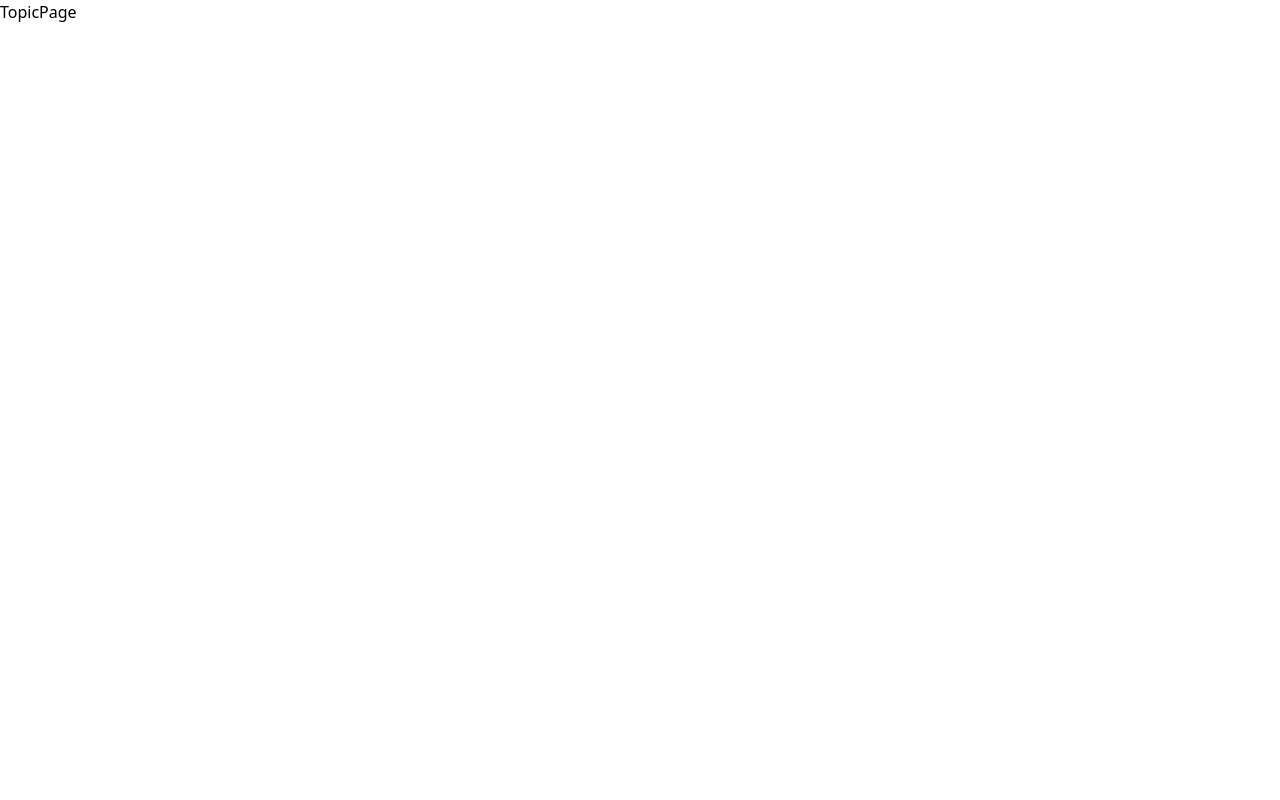
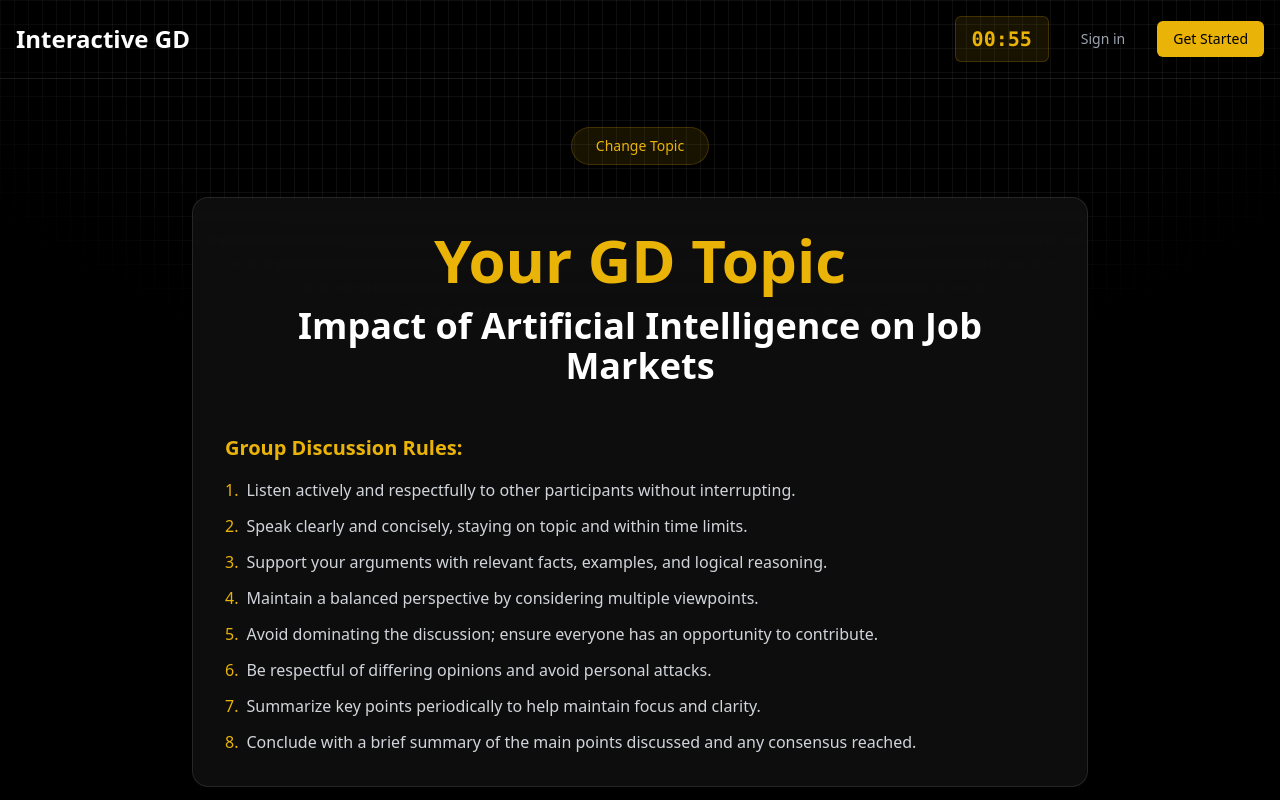
Before and after one commit to Vijaykv5/Intereractive-GD, a React (Vite) app in the folder frontend/: page /topic in a window 1280 px wide. Shown: the top 800 px of the page. Built offline with nearby package versions, Linux system fonts and the light colour scheme.

Commit message:
feat : Added Topic Page

```diff
--- a/frontend/src/components/Topic/TopicPage.tsx
+++ b/frontend/src/components/Topic/TopicPage.tsx
@@ -1,9 +1,228 @@
-import React from 'react'
+import { useState, useEffect } from "react";
+import { useNavigate } from "react-router-dom";
+
+const topics = [
+  "Impact of Artificial Intelligence on Job Markets",
+  "Cryptocurrencies: Future of Finance or Bubble?",
+  "Role of Social Media in Shaping Public Opinion",
+  "The Rise of Electric Vehicles: Opportunities and Challenges",
+  "Sustainability in Fashion: Necessity or Trend?",
+  "The Influence of ChatGPT on Education and Learning",
+  "Work from Home vs. Office: The Future of Work",
+  "Data Privacy in the Age of Surveillance Capitalism",
+  "Climate Change and Its Impact on Global Economies",
+  "Space Exploration: Should We Prioritize Mars Colonization?",
+  "Gaming and Mental Health: Boon or Bane?",
+  "India's Role in Shaping the Global Economy in 2025",
+];
 
 const TopicPage = () => {
+  const [topic, setTopic] = useState(topics[0]);
+  const [timeLeft, setTimeLeft] = useState(60); // 60 seconds = 1 minute
+  const navigate = useNavigate();
+  const user = JSON.parse(localStorage.getItem("user") || "{}");
+  const userId = user?.user_id;
+
+  useEffect(() => {
+    if (timeLeft <= 0) {
+      navigate(`/topic/${userId}`);
+      return;
+    }
+
+    const timer = setInterval(() => {
+      setTimeLeft((prevTime) => prevTime - 1);
+    }, 1000);
+
+    return () => clearInterval(timer);
+  }, [timeLeft, navigate, userId]);
+
+  // Format time as MM:SS
+  const formatTime = (seconds: number) => {
+    const mins = Math.floor(seconds / 60);
+    const secs = seconds % 60;
+    return `${mins.toString().padStart(2, "0")}:${secs
+      .toString()
+      .padStart(2, "0")}`;
+  };
+
+  const getRandomTopic = () => {
+    const currentIndex = topics.indexOf(topic);
+    let randomIndex;
+    do {
+      randomIndex = Math.floor(Math.random() * topics.length);
+    } while (randomIndex === currentIndex);
+    return topics[randomIndex];
+  };
+
   return (
-    <div>TopicPage</div>
-  )
-}
+    <div className="min-h-screen bg-black text-white flex flex-col">
+      {/* Background Grid Pattern */}
+      <div className="absolute inset-0 bg-[linear-gradient(to_right,#4f4f4f2e_1px,transparent_1px),linear-gradient(to_bottom,#4f4f4f2e_1px,transparent_1px)] bg-[size:14px_24px] [mask-image:radial-gradient(ellipse_60%_50%_at_50%_0%,#000_70%,transparent_100%)]" />
 
-export default TopicPage
+      {/* Header */}
+      <header className="relative z-10 border-b border-white/10">
+        <div className="container mx-auto px-4 py-4">
+          <div className="flex items-center justify-between">
+            <div className="flex items-center gap-2">
+              <div className="text-2xl font-bold text-white">
+                Interactive GD
+              </div>
+            </div>
+            <div className="flex items-center gap-4">
+              <div className="px-4 py-2 bg-yellow-500/10 border border-yellow-500/20 rounded-md">
+                <span className="font-mono text-xl font-bold text-yellow-500">
+                  {formatTime(timeLeft)}
+                </span>
+              </div>
+              {user?.user_id ? (
+                <div className="flex items-center gap-4">
+                  <div className="flex items-center gap-2">
+                    <img
+                      src={user.photo_url}
+                      alt="User profile"
+                      className="w-8 h-8 rounded-full border-2 border-yellow-500"
+                    />
+                    <span className="text-white">{user.name}</span>
+                  </div>
+                  <button
+                    className="px-4 py-2 text-sm text-gray-400 hover:text-white transition-colors"
+                    onClick={() => {
+                      localStorage.removeItem("user");
+                      navigate("/signin");
+                    }}
+                  >
+                    Sign out
+                  </button>
+                </div>
+              ) : (
+                <>
+                  <button
+                    className="px-4 py-2 text-sm text-gray-400 hover:text-white transition-colors"
+                    onClick={() => navigate("/signin")}
+                  >
+                    Sign in
+                  </button>
+                  <button
+                    className="px-4 py-2 text-sm bg-yellow-500 text-black rounded-md hover:bg-yellow-400 transition-colors"
+                    onClick={() => navigate("/get-started")}
+                  >
+                    Get Started
+                  </button>
+                </>
+              )}
+            </div>
+          </div>
+        </div>
+      </header>
+
+      {/* Topic Section */}
+      <section className="relative z-10 flex-1 flex flex-col items-center justify-center px-4 py-12">
+        <div className="max-w-4xl w-full mx-auto text-center space-y-8">
+          <div className="inline-flex items-center rounded-full border border-yellow-500/20 bg-yellow-500/10 px-3 py-1 text-sm text-yellow-500 mx-auto">
+            <button
+              className="hover:bg-yellow-500/20 transition-colors rounded-full px-3 py-1"
+              onClick={() => setTopic(getRandomTopic())}
+            >
+              Change Topic
+            </button>
+          </div>
+
+          <div className="p-8 rounded-2xl border border-white/10 bg-white/5 backdrop-blur-sm">
+            <h1 className="text-4xl md:text-5xl lg:text-6xl font-bold text-yellow-500 mb-2">
+              Your GD Topic
+            </h1>
+            <div className="text-2xl md:text-3xl lg:text-4xl font-bold mt-4 mb-8">
+              {topic}
+            </div>
+
+            <div className="mt-12 text-left">
+              <h2 className="text-xl font-bold text-yellow-500 mb-4">
+                Group Discussion Rules:
+              </h2>
+              <ul className="space-y-3 text-gray-300">
+                <li className="flex items-start">
+                  <span className="text-yellow-500 mr-2">1.</span>
+                  <span>
+                    Listen actively and respectfully to other participants
+                    without interrupting.
+                  </span>
+                </li>
+                <li className="flex items-start">
+                  <span className="text-yellow-500 mr-2">2.</span>
+                  <span>
+                    Speak clearly and concisely, staying on topic and within
+                    time limits.
+                  </span>
+                </li>
+                <li className="flex items-start">
+                  <span className="text-yellow-500 mr-2">3.</span>
+                  <span>
+                    Support your arguments with relevant facts, examples, and
+                    logical reasoning.
+                  </span>
+                </li>
+                <li className="flex items-start">
+                  <span className="text-yellow-500 mr-2">4.</span>
+                  <span>
+                    Maintain a balanced perspective by considering multiple
+                    viewpoints.
+                  </span>
+                </li>
+                <li className="flex items-start">
+                  <span className="text-yellow-500 mr-2">5.</span>
+                  <span>
+                    Avoid dominating the discussion; ensure everyone has an
+                    opportunity to contribute.
+                  </span>
+                </li>
+                <li className="flex items-start">
+                  <span className="text-yellow-500 mr-2">6.</span>
+                  <span>
+                    Be respectful of differing opinions and avoid personal
+                    attacks.
+                  </span>
+                </li>
+                <li className="flex items-start">
+                  <span className="text-yellow-500 mr-2">7.</span>
+                  <span>
+                    Summarize key points periodically to help maintain focus and
+                    clarity.
+                  </span>
+                </li>
+                <li className="flex items-start">
+                  <span className="text-yellow-500 mr-2">8.</span>
+                  <span>
+                    Conclude with a brief summary of the main points discussed
+                    and any consensus reached.
+                  </span>
+                </li>
+              </ul>
+            </div>
+          </div>
+
+          <div className="flex justify-center gap-4 mt-8">
+            <button
+              className="px-6 py-3 bg-yellow-500 text-black rounded-md hover:bg-yellow-400 transition-colors"
+              onClick={() => navigate("/topic/${userId}")}
+            >
+              Start Discussion
+            </button>
+          </div>
+        </div>
+      </section>
+
+      {/* Footer */}
+      <footer className="relative z-10 border-t border-white/10 py-8">
+        <div className="container mx-auto px-4">
+          <div className="flex justify-between items-center">
+            <p className="text-sm text-gray-400">
+              © 2025 Interactive GD. All rights reserved.
+            </p>
+          </div>
+        </div>
+      </footer>
+    </div>
+  );
+};
+
+export default TopicPage;
```
